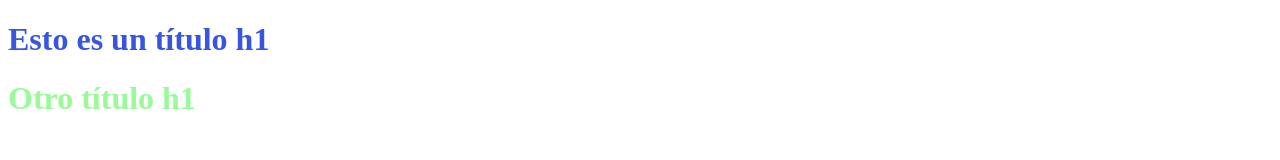
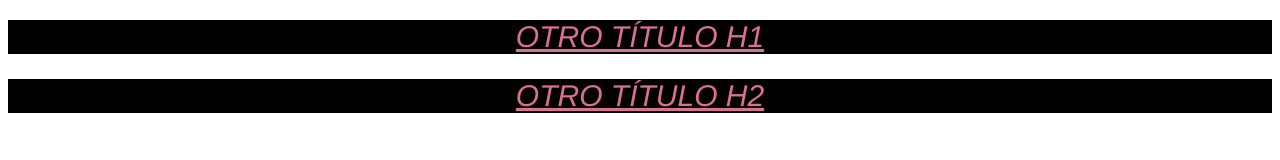
Before and after one commit to MarinaMeza/clase3css, a plain HTML site: page Ejercicio01/index.html in a window 1280 px wide. Drawn offline with Linux system fonts and the light colour scheme.

Commit message:
Practica Commit 3

```diff
--- a/Ejercicio01/index.html
+++ b/Ejercicio01/index.html
@@ -3,15 +3,28 @@
 <head>
     <meta charset="UTF-8">
     <style>
-        h1{
+        h1, h2{
           color: palevioletred;
+          font-family: Helvetica, sans-serif;
+          font-size: 30px;
+          font-style: italic;
+          font-weight: 100;
+          text-align: center;
+          text-decoration: underline;
+/*          letter-spacing: 35px;*/
+/*          word-spacing: 70px;*/
+          text-transform: uppercase;
+          background: black;
+/*          font: 200 normal 50px font family;*/
         }
     </style>
-    <link rel="stylesheet" href="css/estilos.css">
+    <!--<link rel="stylesheet" href="css/estilos.css">-->
     <title>Document</title>
 </head>
 <body>
-    <h1 style="color: rgb(55, 85, 225)">Esto es un título h1</h1>
+    <!--<h1 style="color: rgb(55, 85, 225)">Esto es un título h1</h1>
+    Esto solo modifica este header, el style de ariba solo esta pagina y el css linkeado a todas las paginas qe lo linkeen-->
     <h1>Otro título h1</h1>
+    <h2>Otro título h2</h2>
 </body>
 </html>
```
Also changed, not shown: Ejercicio01/images/Jellyfish.jpg (added).
